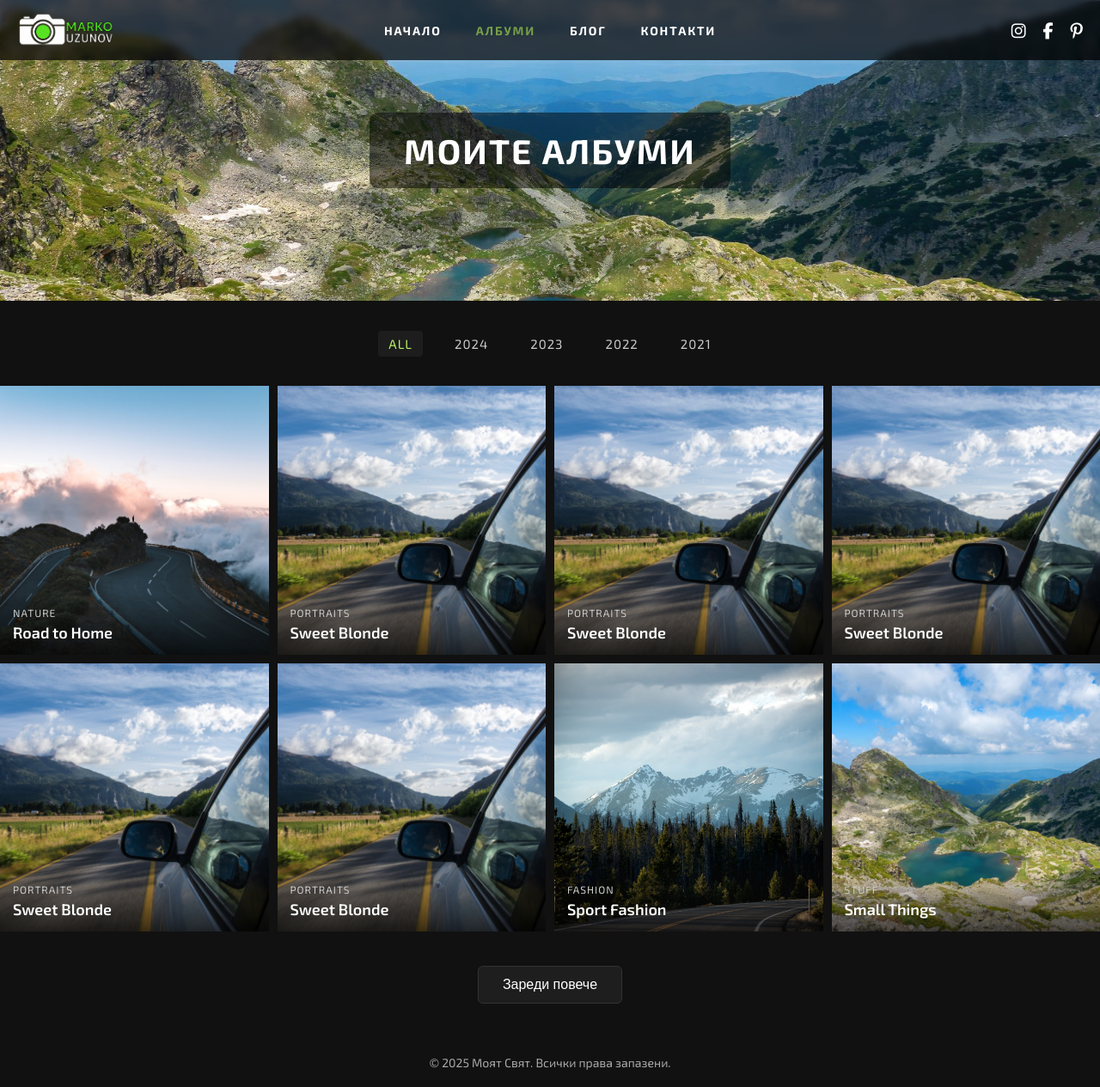
After one commit to Marko4123/photo-site, a PHP site: page /albums.html in a window 1280 px wide. The commit adds this page. Shown: the whole page at 86% size. Run offline with PHP 8.4, Linux system fonts and the light colour scheme.

Commit message:
Завършване на index и albums.

```diff
--- /dev/null
+++ b/albums.html
@@ -0,0 +1,211 @@
+<!DOCTYPE html>
+<html lang="bg">
+  <head>
+    <meta charset="UTF-8" />
+    <title>Добре дошъл в моя свят</title>
+    <link rel="preconnect" href="https://fonts.googleapis.com" />
+    <link rel="preconnect" href="https://fonts.gstatic.com" crossorigin />
+    <link
+      href="https://fonts.googleapis.com/css2?family=Exo+2:ital,wght@0,100..900;1,100..900&display=swap"
+      rel="stylesheet"
+    />
+    <link
+      rel="stylesheet"
+      href="https://cdnjs.cloudflare.com/ajax/libs/font-awesome/6.5.0/css/all.min.css"
+    />
+    <link rel="stylesheet" href="css/style.css" />
+    <meta name="viewport" content="width=device-width, initial-scale=1.0" />
+  </head>
+  <body>
+    <div class="wrapper">
+      <!-- Loading bar -->
+      <div id="preloader">
+        <img src="images/logo.png" alt="Лого" class="preload-logo" />
+        <div class="loader-bar">
+          <div class="bar"></div>
+        </div>
+        <p class="loading-text">Зареждане...</p>
+      </div>
+
+      <!-- Навигация -->
+      <header class="site-header">
+        <div class="nav-container">
+          <!-- Лого вляво -->
+          <div class="header-left">
+            <img src="images/logo.png" alt="Лого" class="logo" />
+          </div>
+
+          <!-- Меню в центъра -->
+          <nav class="header-center">
+            <ul>
+              <li><a href="index-1.html">Начало</a></li>
+              <li><a href="albums.html" class="active">Албуми</a></li>
+              <li><a href="#">Блог</a></li>
+              <li><a href="#">Контакти</a></li>
+            </ul>
+          </nav>
+
+          <!-- Иконки вдясно -->
+          <div class="header-right">
+            <a href="#"><i class="fab fa-instagram"></i></a>
+            <a href="#"><i class="fab fa-facebook-f"></i></a>
+            <a href="#"><i class="fab fa-pinterest-p"></i></a>
+          </div>
+          <div class="hamburger" id="hamburger">
+            <span></span>
+            <span></span>
+            <span></span>
+          </div>
+        </div>
+      </header>
+      <!-- Мобилно меню -->
+      <div class="mobile-menu" id="mobile-menu">
+        <img src="images/logo.png" alt="Logo" class="mobile-logo" />
+        <div class="mobile-top">
+          <div class="close-btn" id="close-btn">&times;</div>
+        </div>
+
+        <div class="mobile-social">
+          <a href="#"><i class="fab fa-instagram"></i></a>
+          <a href="#"><i class="fab fa-facebook-f"></i></a>
+          <a href="#"><i class="fab fa-pinterest-p"></i></a>
+        </div>
+
+        <ul class="mobile-links">
+          <li><a href="index-1.html">Начало</a></li>
+          <li><a href="albums.html" class="active">Албуми</a></li>
+          <li><a href="#">Блог</a></li>
+          <li><a href="#">Контакти</a></li>
+        </ul>
+      </div>
+
+      <!-- Основно съдържание -->
+      <main class="main-container">
+        <section class="page-banner">
+          <div class="banner-overlay">
+            <h1>МОИТЕ АЛБУМИ</h1>
+          </div>
+        </section>
+        <section class="filter-menu">
+          <div class="filter-container">
+            <ul class="filter-list">
+              <li><a href="#" class="active">ALL</a></li>
+              <li><a href="#">2024</a></li>
+              <li><a href="#">2023</a></li>
+              <li><a href="#">2022</a></li>
+              <li><a href="#">2021</a></li>
+            </ul>
+          </div>
+        </section>
+        <section class="gallery">
+          <div class="gallery-container">
+            <div class="gallery-item">
+              <img src="images/img-1.jpg" alt="Road to Home" />
+              <div class="caption">
+                <span class="category">NATURE</span>
+                <h3>Road to Home</h3>
+              </div>
+            </div>
+
+            <div class="gallery-item">
+              <img src="images/img-2.jpg" alt="Sweet Blonde" />
+              <div class="caption">
+                <span class="category">PORTRAITS</span>
+                <h3>Sweet Blonde</h3>
+              </div>
+            </div>
+            <div class="gallery-item">
+              <img src="images/img-2.jpg" alt="Sweet Blonde" />
+              <div class="caption">
+                <span class="category">PORTRAITS</span>
+                <h3>Sweet Blonde</h3>
+              </div>
+            </div>
+            <div class="gallery-item">
+              <img src="images/img-2.jpg" alt="Sweet Blonde" />
+              <div class="caption">
+                <span class="category">PORTRAITS</span>
+                <h3>Sweet Blonde</h3>
+              </div>
+            </div>
+            <div class="gallery-item">
+              <img src="images/img-2.jpg" alt="Sweet Blonde" />
+              <div class="caption">
+                <span class="category">PORTRAITS</span>
+                <h3>Sweet Blonde</h3>
+              </div>
+            </div>
+            <div class="gallery-item">
+              <img src="images/img-2.jpg" alt="Sweet Blonde" />
+              <div class="caption">
+                <span class="category">PORTRAITS</span>
+                <h3>Sweet Blonde</h3>
+              </div>
+            </div>
+
+            <div class="gallery-item">
+              <img src="images/img-3.jpg" alt="Sport Fashion" />
+              <div class="caption">
+                <span class="category">FASHION</span>
+                <h3>Sport Fashion</h3>
+              </div>
+            </div>
+
+            <div class="gallery-item">
+              <img src="images/hero.jpg" alt="Small Things" />
+              <div class="caption">
+                <span class="category">STUFF</span>
+                <h3>Small Things</h3>
+              </div>
+            </div>
+          </div>
+          <!-- Бутон за зареждане на още снимки -->
+          <div class="load-more-wrapper">
+            <button class="load-more-btn">Зареди повече</button>
+          </div>
+        </section>
+      </main>
+      <!-- Footer -->
+      <footer class="site-footer">
+        <div class="footer-container">
+          <p>&copy; 2025 Моят Свят. Всички права запазени.</p>
+        </div>
+      </footer>
+    </div>
+    <button id="scrollToTopBtn" title="Към началото">&#8679;</button>
+    <script src="js/script.js"></script>
+    <script>
+      const hamburger = document.getElementById("hamburger");
+      const mobileMenu = document.getElementById("mobile-menu");
+      const closeBtn = document.getElementById("close-btn");
+
+      hamburger.addEventListener("click", () => {
+        mobileMenu.classList.add("open");
+        hamburger.classList.add("active"); // ☰ ➜ ✖
+      });
+
+      closeBtn.addEventListener("click", () => {
+        mobileMenu.classList.remove("open");
+        hamburger.classList.remove("active");
+      });
+    </script>
+    <script>
+      const scrollBtn = document.getElementById("scrollToTopBtn");
+
+      window.addEventListener("scroll", () => {
+        if (window.scrollY > 300) {
+          scrollBtn.style.display = "block";
+        } else {
+          scrollBtn.style.display = "none";
+        }
+      });
+
+      scrollBtn.addEventListener("click", () => {
+        window.scrollTo({
+          top: 0,
+          behavior: "smooth",
+        });
+      });
+    </script>
+  </body>
+</html>
--- a/css/style.css
+++ b/css/style.css
@@ -1,32 +1,49 @@
+/* ====================
+   ОБЩИ СТИЛОВЕ / RESET
+==================== */
 * {
     margin: 0;
     padding: 0;
     box-sizing: border-box;
 }
 
-body, html {
+html, body {
+    height: 100%;
     font-family: "Exo 2", sans-serif;
-    height: 100%;
-    background-color: #111;
     color: #fff;
+
+}
+
+/* Основен контейнер */
+.wrapper {
+    min-height: 100vh;
     display: flex;
     flex-direction: column;
-  margin: 0;
-  padding: 0;
-  overflow-x: hidden;
+    background: #000;
 }
 
-/* Основни стилове за Flex менюто */
+/* Основна секция */
+.main-container {
+    flex: 1;
+    display: flex;
+    flex-direction: column;
+}
+
+/* ====================
+   НАВИГАЦИЯ (HEADER)
+==================== */
 .site-header {
-    background-color: rgba(0, 0, 0, 0.7);
-    padding: 15px 0;
     position: fixed;
     top: 0;
+    left: 0;
     width: 100%;
     z-index: 1000;
+    background: rgba(0, 0, 0, 0.7);
+    backdrop-filter: blur(4px);
+    padding: 15px 0;
 }
 
-  .header-wrapper {
+.nav-container {
     display: flex;
     align-items: center;
     justify-content: space-between;
@@ -64,14 +81,17 @@ body, html {
   .header-center a {
     color: #fff;
     text-decoration: none;
-    font-weight: bold;
     text-transform: uppercase;
-    font-size: 0.9em;
+    font-size: 14px;
+    line-height: 19px;
+    letter-spacing: 1.8px;
+    font-weight: 700;
     transition: color 0.3s;
   }
 
-  .header-center li a:hover {
-    color: #00ff5e;
+  .header-center li a:hover,
+  .header-center li a.active {
+    color: #789e47;
   }
 
   .header-right {
@@ -86,9 +106,13 @@ body, html {
     font-size: 1.2em;
   }
   .header-right a:hover {
-    color: #00ff5e;
+    color: #789e47;
   }
-/* Хамбургер бутон */
+
+  /* ====================
+   МОБИЛНО МЕНЮ
+==================== */
+/* Стил на бутона */
 .hamburger {
     display: none;
     flex-direction: column;
@@ -171,7 +195,7 @@ body, html {
   }
     /* Hover ефект за социалните иконки */
     .mobile-social a:hover {
-        color: #00ff5e;
+        color: #789e47;
         transition: color 0.3s ease;
     }
 
@@ -192,40 +216,186 @@ body, html {
     text-transform: uppercase;
   }
   /* Hover ефект за линковете в мобилното меню */
-.mobile-links li a:hover {
-    color: #00ff5e;
+.mobile-links li a:hover,
+.mobile-links li a.active {
+    color: #789e47;
     transition: color 0.3s ease;
   }
 
 
+/* За да не се скрива съдържанието под навигацията */
+.hero {
+    padding-top: 80px; /* височината на header-а */
+}
 
+/* Hero секция */
 .hero {
+    flex: 1;
+    background: url('../images/hero.jpg') no-repeat center center/cover;
     position: relative;
-    height: 100vh;
-    background: url('../images/hero.jpg') center center/cover no-repeat;
-    padding: 100px 20px 160px; /* долу място за футера */
     display: flex;
     justify-content: center;
     align-items: center;
+}
+
+.overlay {
+    background-color: rgba(0, 0, 0, 0.6);
+    padding: 40px 60px;
+    border-radius: 12px;
+    text-align: center;
+    max-width: 90%;
+}
+
+.overlay h1 {
+    font-size: 42px;
+    font-weight: 700;
+    margin-bottom: 15px;
+}
+
+.overlay p {
+    font-size: 20px;
+    color: #ddd;
+}
+/* Банер секция */
+.page-banner {
+    width: 100%;
+    height: 350px; /* или 100vh ако искаш fullscreen */
+    background: url('../images/hero.jpg') no-repeat center center/cover;
+    position: relative;
+    display: flex;
+    justify-content: center;
+    align-items: center;
+}
+
+.banner-overlay {
+    background-color: rgba(0, 0, 0, 0.5);
+    padding: 20px 40px;
+    border-radius: 10px;
+}
+
+.banner-overlay h1 {
+    color: #fff;
+    font-size: 40px;
+    font-weight: 700;
+    letter-spacing: 2px;
+    text-transform: uppercase;
+}
+
+/* ====================
+   ФИЛТЪР МЕНЮ (ПО ГОДИНИ)
+==================== */
+.filter-menu {
+    background-color: #111;
+    padding: 40px 0;
     text-align: center;
 }
 
-.hero-text-box {
-    background-color: rgba(0, 0, 0, 0.5); /* прозрачен черен фон */
-    padding: 20px 30px;
-    border-radius: 12px;
-    display: inline-block;
-    backdrop-filter: blur(2px); /* по желание: лек замъглен ефект */
+.filter-list {
+    list-style: none;
+    margin: 0;
+    padding: 0;
+    display: inline-flex;
+    gap: 25px;
+    flex-wrap: wrap;
 }
 
-.hero-text h1 {
-    font-size: 3em;
-    margin-bottom: 10px;
+.filter-list li a {
+    text-decoration: none;
+    color: #ccc;
+    font-size: 15px;
+    text-transform: uppercase;
+    letter-spacing: 1px;
+    padding: 6px 12px;
+    border-radius: 4px;
+    transition: all 0.3s ease;
 }
 
-.hero-text p {
-    font-size: 1.3em;
+.filter-list li a:hover,
+.filter-list li a.active {
+    color: #b9f26a;
+    background-color: rgba(255,255,255,0.05);
+}
+
+.gallery {
+    background-color: #111;
+    width: 100%;
+}
+
+.gallery-container {
+    display: grid;
+    grid-template-columns: repeat(4, 1fr);
+    gap: 10px;
+}
+
+.gallery-item {
+    position: relative;
+    width: 100%;
+    aspect-ratio: 1 / 1;
+    overflow: hidden;
+    background: #000;
+}
+
+.gallery-item img {
+    width: 100%;
+    height: 100%;
+    object-fit: cover;
+    display: block;
+    transition: transform 0.3s ease;
+}
+
+.gallery-item:hover img {
+    transform: scale(1.05);
+}
+
+
+/* Overlay текст */
+.caption {
+    position: absolute;
+    bottom: 0;
+    left: 0;
+    width: 100%;
+    padding: 15px;
+    background: linear-gradient(to top, rgba(0,0,0,0.7), rgba(0,0,0,0));
+    color: #fff;
+}
+
+.caption .category {
+    font-size: 12px;
+    text-transform: uppercase;
+    letter-spacing: 1px;
     color: #ccc;
+    display: block;
+    margin-bottom: 5px;
+}
+
+.caption h3 {
+    margin: 0;
+    font-size: 18px;
+    font-weight: 600;
+}
+
+/* ====================
+   ЗАРЕДИ ПОВЕЧЕ (БУТОН)
+==================== */
+.load-more-wrapper {
+    text-align: center;
+    margin: 40px 0;
+}
+
+.load-more-btn {
+    padding: 12px 28px;
+    font-size: 16px;
+    background-color: #1e1e1e;
+    color: #fff;
+    border: 1px solid #333;
+    border-radius: 6px;
+    cursor: pointer;
+    transition: background-color 0.3s ease, transform 0.2s ease;
+}
+
+.load-more-btn:hover {
+    background-color:  #789e47;
+    transform: translateY(-2px);
 }
 
 /* Loading Bar */
@@ -261,7 +431,7 @@ body, html {
 .bar {
     width: 0;
     height: 100%;
-    background-color: #00ff5e; /* ЗЕЛЕН цвят */
+    background-color: #789e47;
     animation: loading 2.5s ease-out forwards;
 }
 
@@ -287,7 +457,46 @@ body, html {
         opacity: 1;
     }
 }
+/* ====================
+   SCROLL TO TOP BUTTON
+==================== */
+#scrollToTopBtn {
+    position: fixed;
+    bottom: 30px;
+    right: 30px;
+    z-index: 999;
+    background-color: #1e1e1e;
+    color: white;
+    border: none;
+    border-radius: 50%;
+    width: 45px;
+    height: 45px;
+    font-size: 24px;
+    cursor: pointer;
+    display: none; /* скрит по начало */
+    box-shadow: 0 4px 10px rgba(0, 0, 0, 0.4);
+    transition: opacity 0.3s ease, transform 0.3s ease;
+}
 
+#scrollToTopBtn:hover {
+    background-color: #789e47;
+    transform: translateY(-2px);
+}
+/* Footer */
+.site-footer {
+    background-color: #111;
+    color: #aaa;
+    padding: 20px 0;
+    text-align: center;
+    font-size: 14px;
+    flex-shrink: 0;
+}
+
+.footer-container {
+    max-width: 1200px;
+    margin: 0 auto;
+    padding: 0 20px;
+}
 
 @media (max-width: 768px) {
     /* Намаляваме основния текст */
@@ -336,42 +545,32 @@ body, html {
       max-width: 70%;
     }
   }
-  .wrapper {
-    display: flex;
-    flex-direction: column;
-    min-height: 100vh;
+  /* ====================
+   РЕСПОНСИВНА ГАЛЕРИЯ
+==================== */
+
+/* Таблети (макс. ширина 1024px) */
+@media (max-width: 1024px) {
+    .gallery-container {
+        grid-template-columns: repeat(2, 1fr);
+    }
 }
 
-  .footer {
-    background-color: rgba(0, 0, 0, 0.7);
-    color: #fff;
-    text-align: center;
-    font-size: 0.9em;
-    margin-top: -100px;
-  background: rgba(0,0,0,0.85);
-  padding: 30px 0;
-  text-align: center;
-  position: relative;
-  z-index: 2;
+/* Мобилни (макс. ширина 600px) */
+@media (max-width: 600px) {
+    .gallery-container {
+        grid-template-columns: 1fr;
     }
 
-  .footer-container {
-    max-width: 1200px;
-    margin: 0 auto;
-    padding: 0 20px;
+    .caption h3 {
+        font-size: 16px;
     }
 
-  .footer-social {
-    margin-top: 10px;
+    .caption .category {
+        font-size: 10px;
     }
-
-  .footer-social a {
-    color: #fff;
-    margin: 0 10px;
-    font-size: 1.2em;
-    transition: color 0.3s ease;
+    .load-more-btn {
+        width: 90%;
+        font-size: 18px;
     }
-
-  .footer-social a:hover {
-    color: #00ff5e;
 }
```
Also changed, not shown: css/nav.css (deleted, +0 -108 lines), index.html (+19 -20 lines), images/img-1.jpg (added), images/img-2.jpg (added), images/img-3.jpg (added), 1 other file. Lines whose indentation alone changed are shown as unchanged.
